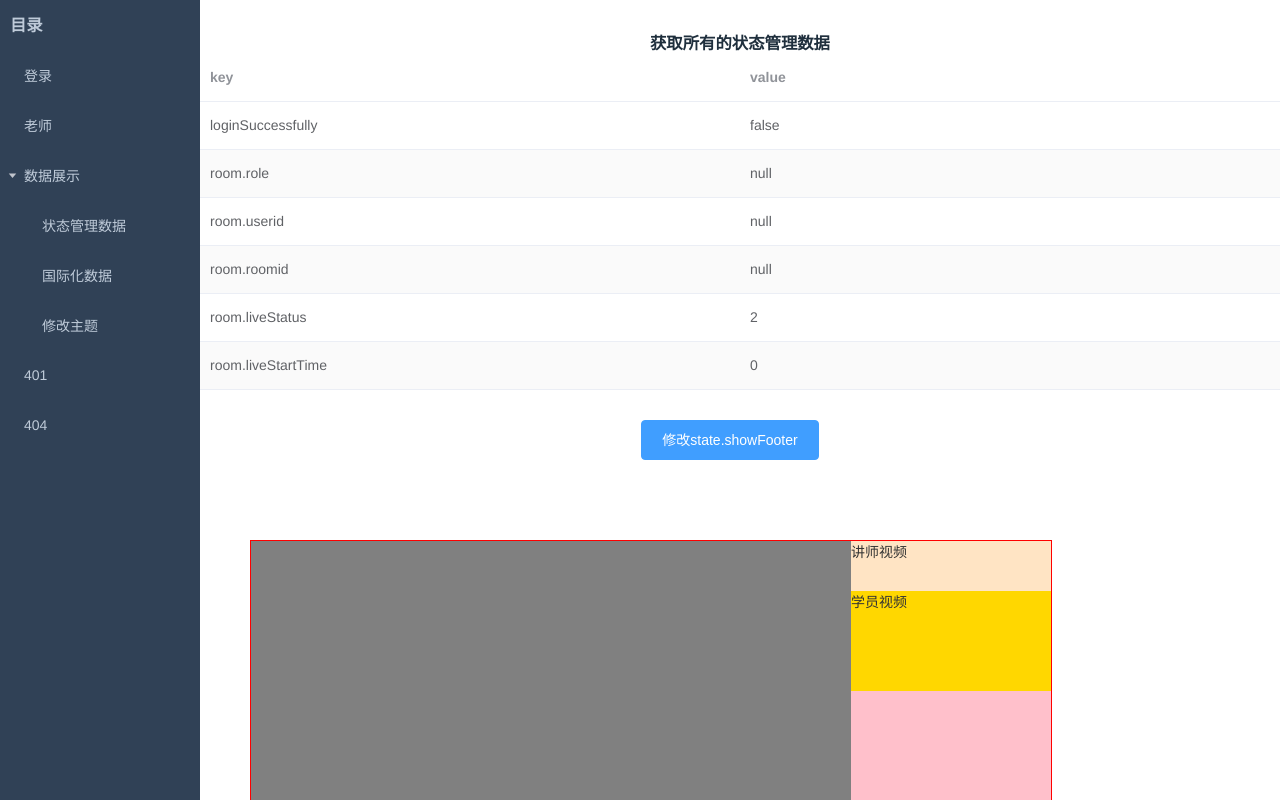
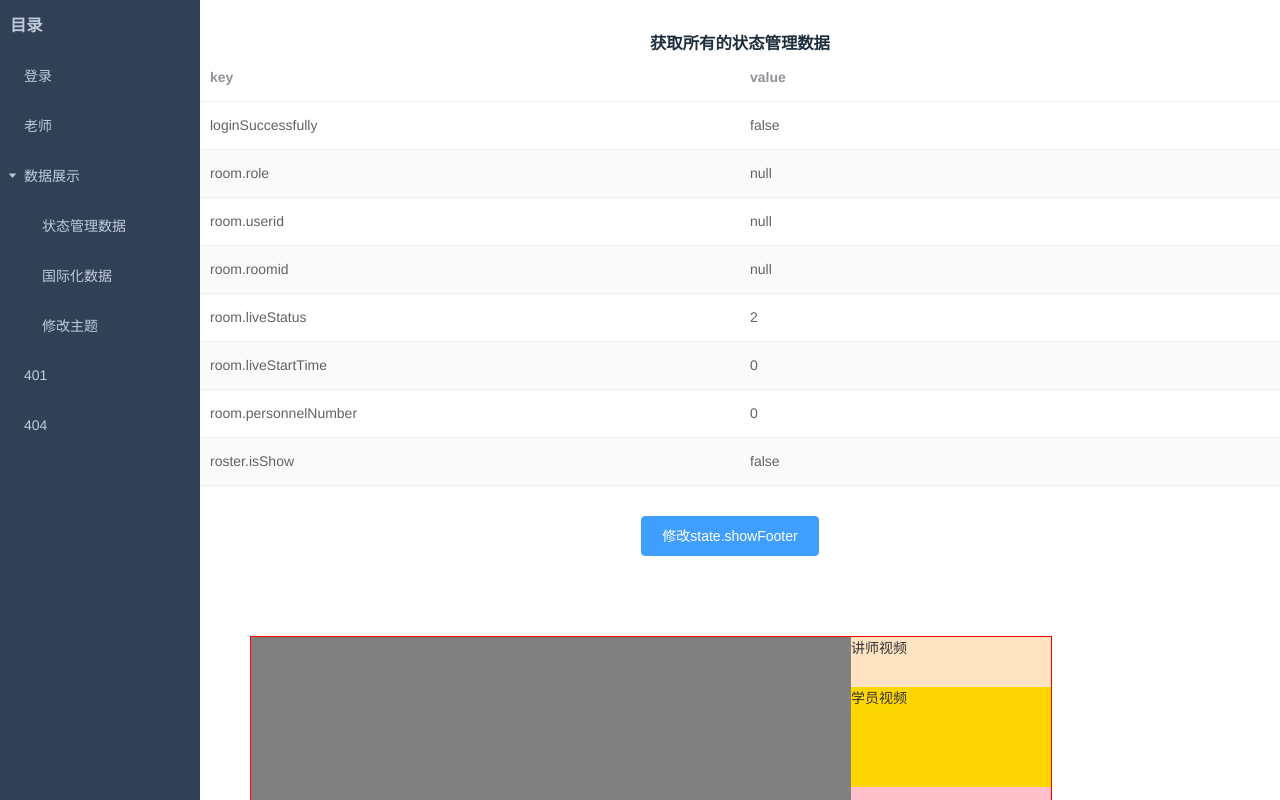
Before and after one commit to qinian9584/bokecc, a Vue app: page /store in a window 1280 px wide. Built offline with nearby package versions, Linux system fonts and the light colour scheme.

Commit message:
修改花名册相关

```diff
--- a/index.html
+++ b/index.html
@@ -5,7 +5,7 @@
     <meta name="viewport" content="width=device-width,initial-scale=1.0">
     <title></title>
     <link rel="shortcut icon" type="image/x-icon" href="static/img/favicon.ico">
-    <script src="//at.alicdn.com/t/font_1172092_lhhz69vcaro.js"></script>
+    <script src="//at.alicdn.com/t/font_1172092_af5htcwr13o.js"></script>
 
 
   </head>
--- a/package.json
+++ b/package.json
@@ -18,7 +18,7 @@
   },
   "devDependencies": {
     "autoprefixer": "^7.1.2",
-    "axios": "^0.18.0",
+    "axios": "^0.18.1",
     "babel-core": "^6.22.1",
     "babel-helper-vue-jsx-merge-props": "^2.0.3",
     "babel-loader": "^7.1.1",
--- a/src/components/alive/roster.vue
+++ b/src/components/alive/roster.vue
@@ -4,12 +4,12 @@
       <div class="top">
         <div class="left">
           <span class="weight">{{$t("roster.roster")}}</span>
-          <span>20</span>
+          <span>{{$store.state.room.personnelNumber}}</span>
           <span>{{$t("roster.P")}}</span>
         </div>
 
         <div class="right">
-          <el-button size="mini">
+          <el-button size="mini"  @click="$store.state.roster.isShow=false">
             <svg class="icon svg-icon" aria-hidden="true">
               <use xlink:href="#iconguanbi"></use>
             </svg>
@@ -80,7 +80,8 @@
 
         <!-- 表体 -->
         <div class="tab-body">
-          <ul v-for="(item,index) in personnelList" :key="index" v-show="item.isShow">
+          <transition-group>
+          <ul class="ulline" v-for="(item) in personnelList" :key="item.id" v-show="item.isShow">
             <!-- 用户名称 -->
             <li>
               <!-- 用户角色 -->
@@ -220,6 +221,7 @@
               </el-button>
             </li>
           </ul>
+          </transition-group>
         </div>
       </div>
     </div>
@@ -235,38 +237,18 @@ export default {
   data() {
     return {
       search:'',//搜索内容
-      tableData: [{
-        role:'talker',
-        name: '王小虎',
-        platform:'5',//5为pc端
-        allow_video:true,
-        allow_audio:true,
-        status:3,//在麦上
-        allow_draw:true,//授权标注
-        allow_assistant:true,//设为讲师
-        allow_chat:true,//禁言
-      },
-      {
-        role:'talker',
-        name: '王小虎222',
-        platform:'5',//5为pc端
-        allow_video:false,
-        allow_audio:false,
-        status:3,//在麦上
-        allow_draw:false,//授权标注
-        allow_assistant:true,//设为讲师
-        allow_chat:true,//禁言
-      },{
-        role:'talker',
-        name: '王小虎333',
-        platform:'5',//5为pc端
-        allow_video:false,
-        allow_audio:false,
-        status:2,//在麦上
-        allow_draw:false,//授权标注
-        allow_assistant:false,//设为讲师
-        allow_chat:false,//禁言
-      }
+      tableData: [
+        // {
+        //   role:'talker',
+        //   name: '王小虎',
+        //   platform:'5',//5为pc端
+        //   allow_video:true,
+        //   allow_audio:true,
+        //   status:3,//在麦上
+        //   allow_draw:true,//授权标注
+        //   allow_assistant:true,//设为讲师
+        //   allow_chat:true,//禁言
+        // },
       ]
     };
   },
@@ -285,37 +267,42 @@ export default {
 
   },
   computed:{
+    //用户列表
     personnelList(){
       let data = this.$store.state.personnelList;
       let vue = this;
       let arr = [];
-
+      const search = vue.search;
       data.forEach(function(item, index, array) {
+        // 搜索框为空 或者name存在时  才显示
+        if((item.length <= 0)||(item.name.includes(search))){
+          item.isShow = true
+        }else{
+          item.isShow = false
+        };
         if(item.role=="presenter"){
           arr.unshift(item)
         }else{
           arr.push(item)
-        }
+        };
       });
       return arr;
+
     }
   },
   watch: {
-    //监听到直播状态发生变化时
-    // '$store.state.personnelList':function(data){
-    //   let vue = this;
-    //   let arr = [];
-
-    //   data.forEach(function(item, index, array) {
-    //     item.isShow = true;
-    //     if(item.role=="presenter"){
-    //       arr.unshift(item)
-    //     }else{
-    //       arr.push(item)
-    //     }
-    //   });
-    //   vue.tableData = arr;
-    // },
+    //监听到输入框
+    'search':function(val){
+      let personnelList = this.personnelList;
+      personnelList.forEach(function(item, index, array) {
+        //搜索框为空 或者name存在时  才显示
+        if((item.length <= 0)||(item.name.includes(val))){
+          item.isShow = true
+        }else{
+          item.isShow = false
+        }
+      });
+    },
   },
 };
 </script>
@@ -468,11 +455,11 @@ export default {
         .tab-body{
           flex: 1;
           overflow-y:scroll;
-          >ul{
+          .ulline{
             display: flex;
             height: 40px;
             width: 100%;
-
+            overflow: hidden;
             >li:first-child{
               width: 200px;
               flex: none;
@@ -531,7 +518,7 @@ export default {
 
             }
           }
-          >ul:hover{
+          .ulline:hover{
             background: #f9f9f9;
           }
         }
@@ -563,4 +550,22 @@ export default {
   .roster-box .content .personnelList .tab-body > ul .noChat .el-button.videoCall .icon.off{
     color: #999;
   }
+  /*v-enter 是进入之前，元素的起始状态*/
+  /*v-leave-to 离开之后动画的终止状态*/
+  .v-enter,.v-leave-to{
+      opacity:  0;/*透明度*/
+  }
+    /*入场(离场)动画的时间段   */
+  .v-enter-active,.v-leave-active{
+      transition: all 0.8s ease;
+
+  }
+  .my-enter,.my-leave-to{
+      opacity:  0;/*透明度*/
+  }
+  .my-enter-active,.my-leave-active{
+      transition: all 0.8s ease;
+
+  }
+
 </style>
--- a/src/store/index.js
+++ b/src/store/index.js
@@ -9,7 +9,12 @@ const state = { //要设置的全局访问的state对象
 		userid: null,
 		roomid: null,
 		liveStatus: 2, //0:直播未开始；1：直播进行中；2：正在开启直播中
-		liveStartTime: 0,//直播开始时间
+		liveStartTime: 0,//直播开始时间，计时器开始位置
+		personnelNumber:0,//房间人数
+	},
+	//花名册
+	roster:{
+		isShow:false,//是否显示
 	},
 	//人员列表
 	personnelList:[]
@@ -60,9 +65,10 @@ const mutations = {//自定义改变state初始值的方法，这里面的参数
 
 	// 当有人员上下麦或人员进出房间时会收到该事件
 	online_users(state,data){
-		console.log('------------------------------------------------------------------------')
+		console.log(data.length,'------------------------------------------------------------------------')
 		console.log(data);
 		state.personnelList = data;
+		state.room.personnelNumber = data.length;
 	},
 	//单独个人配置项监听
 	setpersonnelList(data){
--- a/src/views/presenter/index.vue
+++ b/src/views/presenter/index.vue
@@ -26,7 +26,7 @@
 
           <!-- 花名册 -->
           <div class="menu-box">
-            <el-button type="primary" size="mini">
+            <el-button type="primary" size="mini" @click="$store.state.roster.isShow=true">
               <svg class="icon svg-icon" aria-hidden="true">
                 <use xlink:href="#iconhuamingce"></use>
               </svg>
@@ -151,7 +151,10 @@
     </div>
 
     <!-- 花名册 -->
-    <roster></roster>
+    <transition>
+        <roster v-if="$store.state.roster.isShow"></roster>
+    </transition>
+
   </div>
 </template>
 
@@ -290,5 +293,22 @@ export default {
 
 <!-- Add "scoped" attribute to limit CSS to this component only -->
 <style scoped lang="scss">
+  // /*v-enter 是进入之前，元素的起始状态*/
+  // /*v-leave-to 离开之后动画的终止状态*/
+  // .v-enter,.v-leave-to{
+  //     opacity:  0;/*透明度*/
+  // }
+  //   /*入场(离场)动画的时间段   */
+  // .v-enter-active,.v-leave-active{
+  //     transition: all 0.8s ease;
+
+  // }
+  // .my-enter,.my-leave-to{
+  //     opacity:  0;/*透明度*/
+  // }
+  // .my-enter-active,.my-leave-active{
+  //     transition: all 0.8s ease;
+
+  // }
 // @import "../../assets/css/main.scss";
 </style>
--- a/src/views/presenter/sdkListen.js
+++ b/src/views/presenter/sdkListen.js
@@ -172,7 +172,6 @@ function sdkListen(vue) {
                 item.allow_video = true;
                 item.hand_up = false;
             }
-            item.isShow = true;
             return item;
         });
 
```
